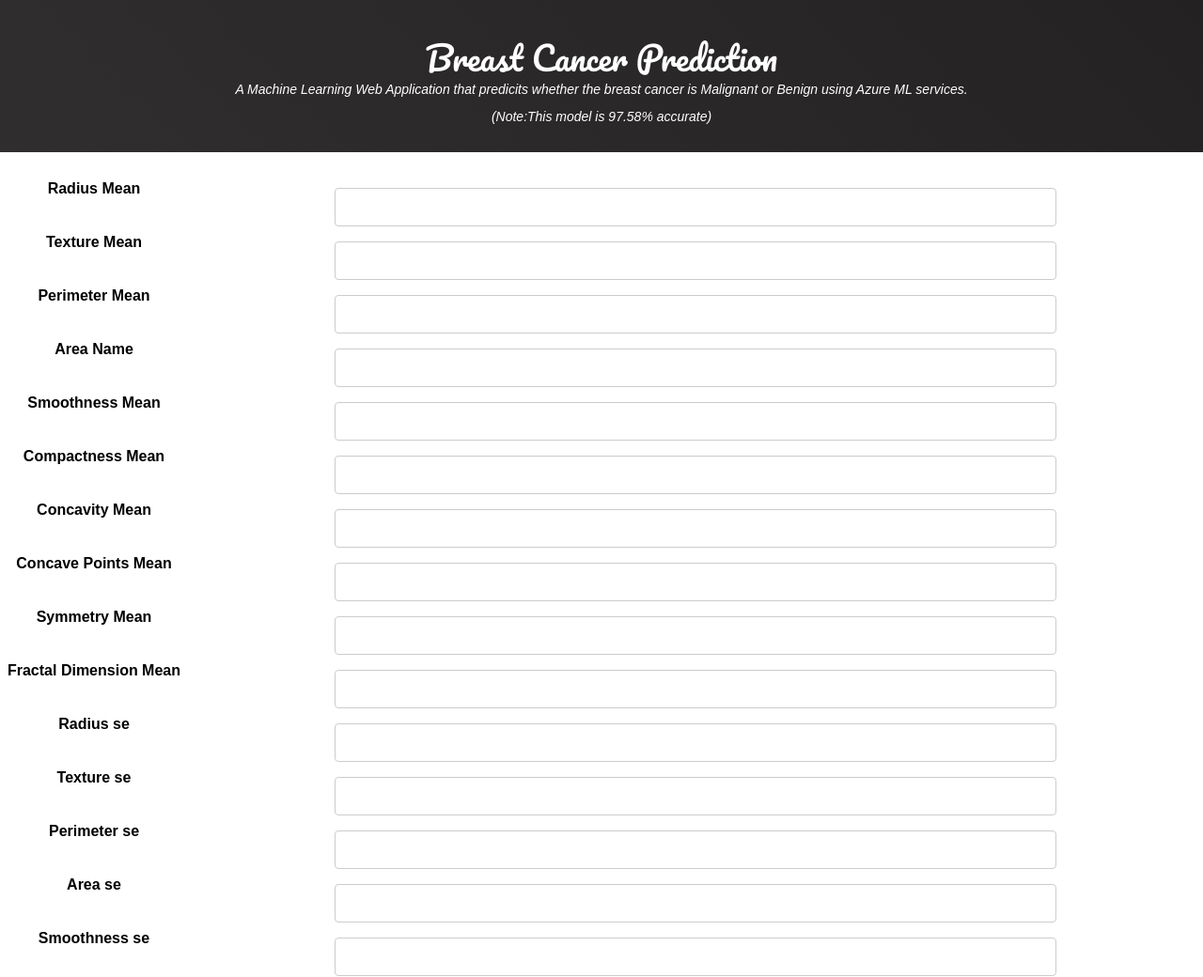
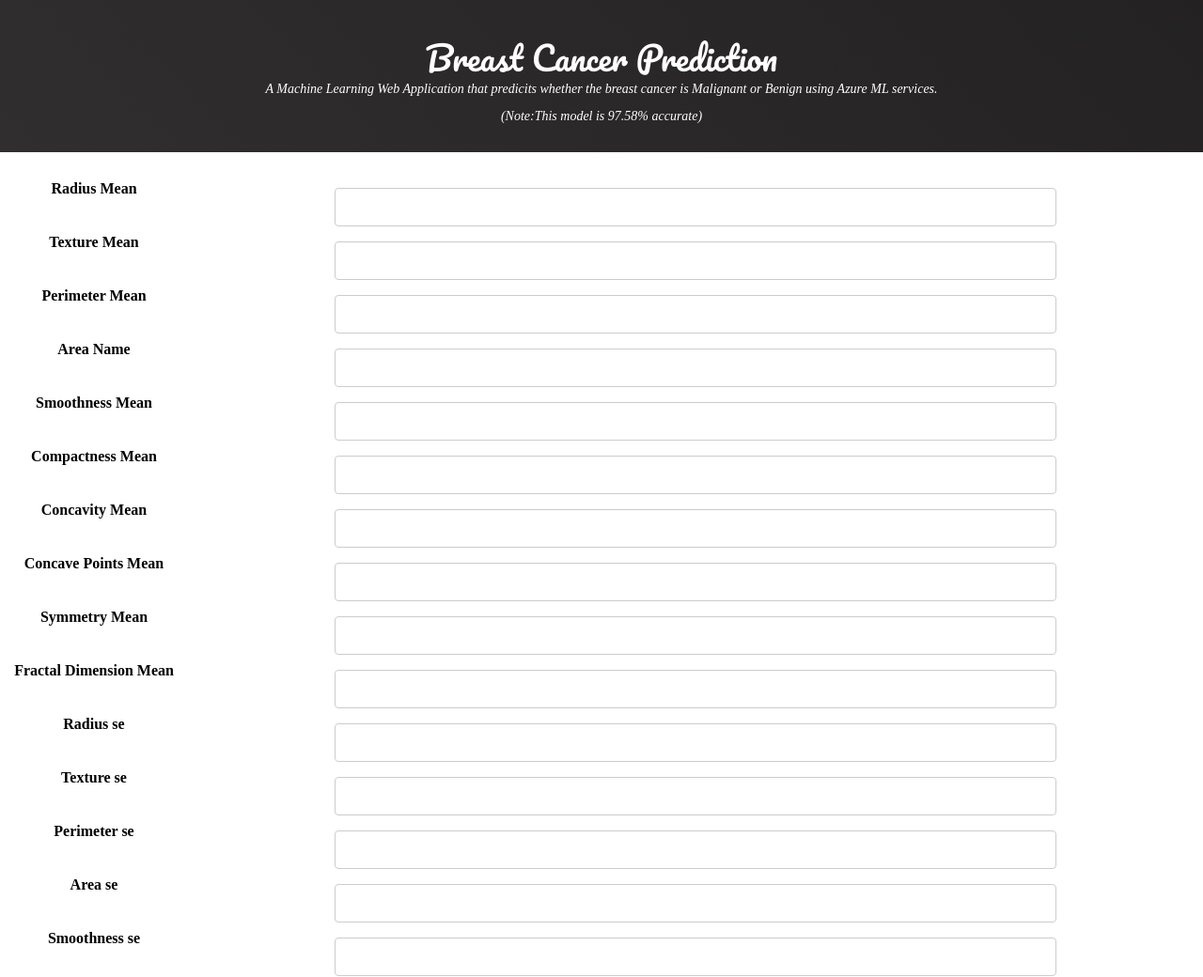
Before and after one commit to Prachi7249/Breast_cancer_prediction_updated, a Flask app: page / in a window 1280 px wide. Shown: the top 1040 px of the page at 94% size. Run offline with Flask 2, Linux system fonts and the light colour scheme; parts of the project's set-up code (start-up, migrations or seed data) failed here and were passed over; some libraries are stand-ins or nearby versions.

Commit message:
Update style.css

```diff
--- a/static/style.css
+++ b/static/style.css
@@ -4,7 +4,7 @@ html{
 }
 
 body{
-	font-family: Arial, Helvetica,sans-serif;
+	font-family: "Times New Roman", Times, serif;
     text-align: center;
     margin: 0;
     padding: 0;
```
